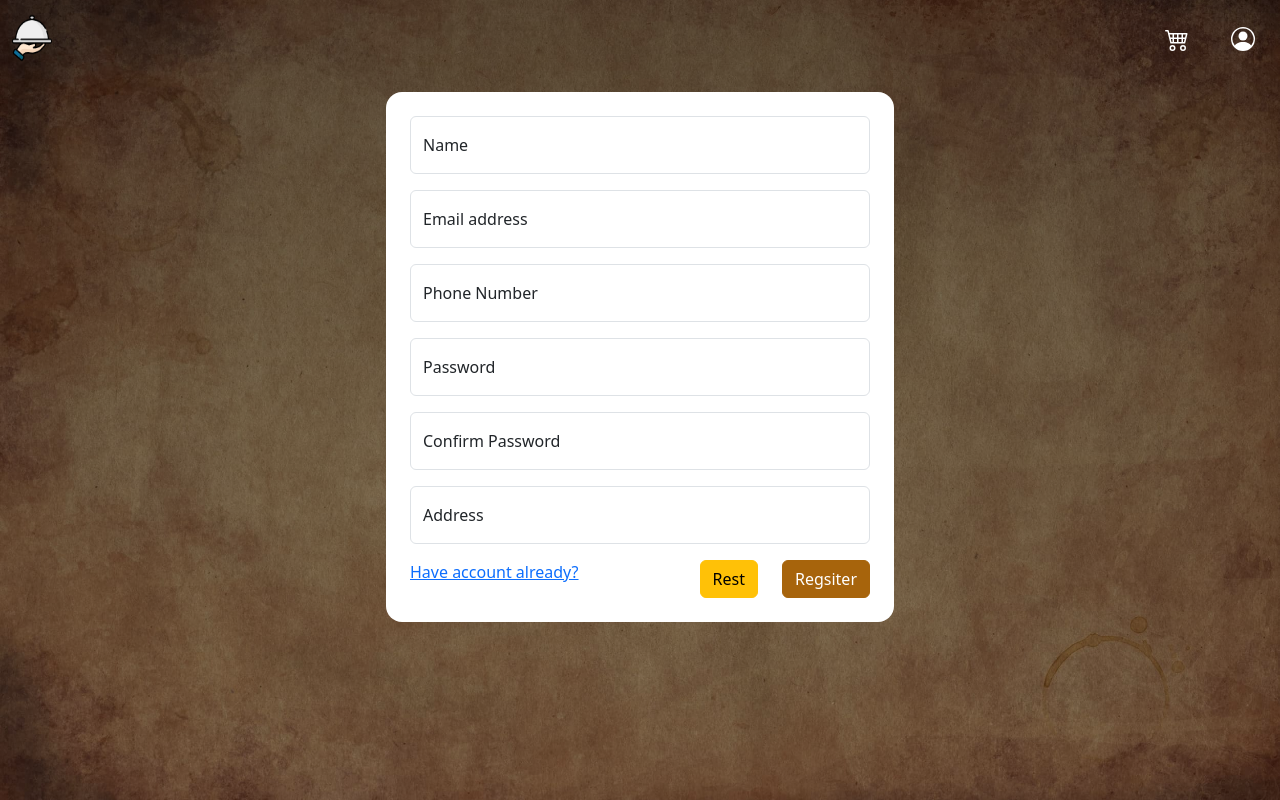
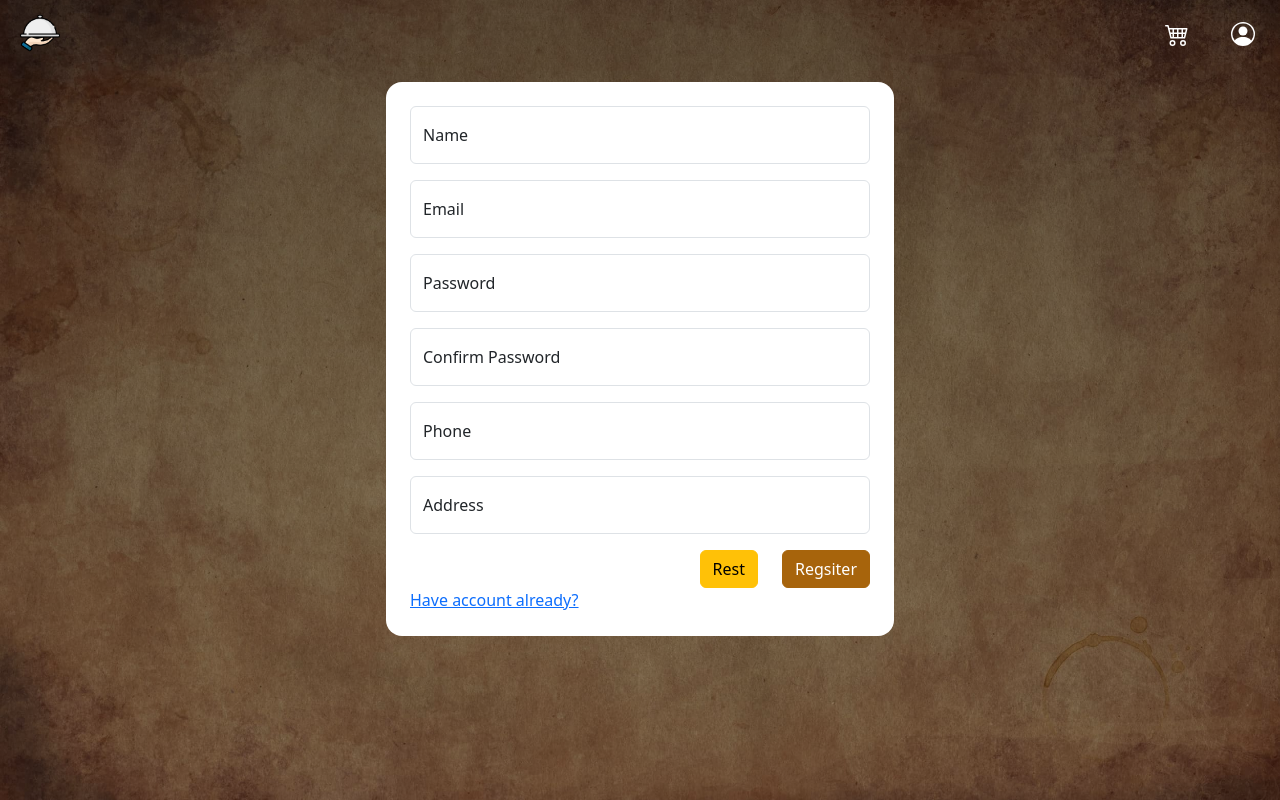
Before and after one commit to ozlo12/middle_east_food, a Next.js app: page /register in a window 1280 px wide. Built offline with nearby package versions, Linux system fonts and the light colour scheme.

Commit message:
auth-validation

```diff
--- a/src/components/auth/RegisterForm.tsx
+++ b/src/components/auth/RegisterForm.tsx
@@ -1,68 +1,58 @@
+"use client";
 import Link from "next/link";
-import classes from './auth.module.scss';
+import { useFormik } from "formik";
+import * as Yup from "yup";
+import classes from "./auth.module.scss";
+import {
+  AddressField,
+  ConfirmPasswordField,
+  EmailField,
+  NameField,
+  PasswordField,
+  PhoneField,
+} from "@components/formik-field-generator";
+
 export default function RegisterForm() {
+  const formik = useFormik({
+    initialValues: {
+      name: "",
+      email: "",
+      password: "",
+      confirmPassword: "",
+      phone: "",
+      address: "",
+    },
+    validationSchema: Yup.object().shape({
+      name: Yup.string().required("Name is required!"),
+      email: Yup.string()
+        .email("Not valid email!")
+        .required("Email is required!"),
+      password: Yup.string()
+        .required("Password is required!")
+        .min(8, "Password is too short!"),
+      confirmPassword: Yup.string()
+        .oneOf([Yup.ref("password")])
+        .required("Confirm password is required!"),
+      phone: Yup.string().required("Phone is required!"),
+      address: Yup.string().required("Address is required"),
+    }),
+
+    onSubmit() {},
+  });
   return (
-    <form  className={`${classes.register_form}`}>
+    <form className={`${classes.register_form}`}>
       <div className="border-1 rounded-4 bg-white p-4">
-        <div className="form-floating mb-3">
-          <input
-            className="form-control"
-            id="floatingName"
-            placeholder="Your Name"
-          />
-          <label htmlFor="floatingName">Name</label>
+        <NameField formik={formik} />
+        <EmailField formik={formik} />
+        <PasswordField formik={formik} />
+        <ConfirmPasswordField formik={formik} />
+        <PhoneField formik={formik} />
+        <AddressField formik={formik} />
+        <div className="d-flex justify-content-end ">
+          <button className="btn btn-warning me-4">Rest</button>
+          <button className="btn btn-primary">Regsiter</button>
         </div>
-        <div className="form-floating mb-3">
-          <input
-            type="email"
-            className="form-control"
-            id="floatingEmail"
-            placeholder="name@example.com"
-          />
-          <label htmlFor="floatingEmail">Email address</label>
-        </div>
-        <div className="form-floating mb-3">
-          <input
-            type="tel"
-            className="form-control"
-            id="floatingPhone"
-            placeholder="Your Name"
-          />
-          <label htmlFor="floatingPhone">Phone Number</label>
-        </div>
-        <div className="form-floating mb-3">
-          <input
-            type="password"
-            className="form-control"
-            id="floatingPassword"
-            placeholder="Password"
-          />
-          <label htmlFor="floatingPassword">Password</label>
-        </div>
-        <div className="form-floating mb-3">
-          <input
-            type="password"
-            className="form-control"
-            id="floatingConfirmPassword"
-            placeholder="ConfirmPassword"
-          />
-          <label htmlFor="floatingConfirmPassword">Confirm Password</label>
-        </div>
-        <div className="form-floating mb-3">
-          <input
-            className="form-control"
-            id="floatingAddress"
-            placeholder="Your Address"
-          />
-          <label htmlFor="floatingName">Address</label>
-        </div>
-        <div className="d-flex justify-content-between">
-          <Link href="/login">Have account already?</Link>
-          <div className="d-flex">
-            <button className="btn btn-warning me-4">Rest</button>
-            <button className="btn btn-primary">Regsiter</button>
-          </div>
-        </div>
+        <Link href="/login">Have account already?</Link>
       </div>
     </form>
   );
--- /dev/null
+++ b/src/components/formik-field-generator.tsx
@@ -0,0 +1,57 @@
+import { FormikErrors, FormikTouched, FormikValues } from "formik";
+
+interface ExtendableProps {
+  handleChange: any;
+  handleBlur: any;
+  touched: FormikTouched<any>;
+  errors: FormikErrors<{ [ind: string]: string | undefined }>;
+  values: FormikValues;
+}
+
+export const inputFieldTypeGenerator =
+  (fieldType: string = "text") =>
+  (fieldName: string) =>
+  (title: string) =>
+  ({ formik }: { formik: ExtendableProps }) =>
+    (
+      <div className="form-floating mb-3">
+        <input
+          type={fieldType}
+          name={fieldName}
+          value={formik.values[fieldName]}
+          onChange={formik.handleChange}
+          onBlur={formik.handleBlur}
+          className={`form-control ${
+            formik.errors[fieldName]
+              ? "is-invalid"
+              : formik.touched[fieldName]
+              ? "is-valid"
+              : ""
+          }`}
+          id={fieldName}
+          placeholder={title}
+        />
+        <label htmlFor={fieldName}>{title}</label>
+        <div className="invalid-feedback">{formik.errors[fieldName]}</div>
+      </div>
+    );
+
+export const emailNameGenerator = inputFieldTypeGenerator("email");
+export const passwordNameGenerator = inputFieldTypeGenerator("password");
+export const textNameGenerator = inputFieldTypeGenerator("text");
+
+export const emailTitleGenerator = emailNameGenerator("email");
+export const passwordTitleGenerator = passwordNameGenerator("password");
+export const confirmPasswordTitleGenerator =
+  passwordNameGenerator("confirmPassword");
+export const nameTitleGenerator = textNameGenerator("name");
+export const phoneTitleGenerator = textNameGenerator("phone");
+export const addressTitleGenerator = textNameGenerator("address");
+
+export const NameField = nameTitleGenerator("Name");
+export const EmailField = emailTitleGenerator("Email");
+export const PasswordField = passwordTitleGenerator("Password");
+export const ConfirmPasswordField =
+  confirmPasswordTitleGenerator("Confirm Password");
+export const PhoneField = phoneTitleGenerator("Phone");
+export const AddressField = addressTitleGenerator("Address");
--- a/src/components/navbar/Navbar.tsx
+++ b/src/components/navbar/Navbar.tsx
@@ -7,12 +7,11 @@ export default function Navbar() {
   return (
     <nav className="navbar bg-transparent">
       <div className="container-fluid navbar-dark">
-        <Link passHref className="navbar-brand fw-bold fs-3" href="/">
+        <Link passHref className="navbar-brand ms-2" href="/">
           <Image
-
             src="/serving-dish-2.png"
             width={40}
-            height={50}
+            height={40}
             alt="Middle Eastern Food"
           />
         </Link>
--- a/src/icons/Cart.tsx
+++ b/src/icons/Cart.tsx
@@ -1,11 +1,14 @@
-export default function CartIcon() {
+export default function CartIcon(
+  { color }: { color?: string } = { color: "white" }
+) {
+  if (!color) color = "white";
   return (
     <svg
       xmlns="http://www.w3.org/2000/svg"
       width="24"
       height="24"
       fill="currentColor"
-      className="bi bi-cart4 text-white"
+      className={`bi bi-cart4 text-${color}`}
       viewBox="0 0 16 16"
     >
       <path d="M0 2.5A.5.5 0 0 1 .5 2H2a.5.5 0 0 1 .485.379L2.89 4H14.5a.5.5 0 0 1 .485.621l-1.5 6A.5.5 0 0 1 13 11H4a.5.5 0 0 1-.485-.379L1.61 3H.5a.5.5 0 0 1-.5-.5zM3.14 5l.5 2H5V5H3.14zM6 5v2h2V5H6zm3 0v2h2V5H9zm3 0v2h1.36l.5-2H12zm1.11 3H12v2h.61l.5-2zM11 8H9v2h2V8zM8 8H6v2h2V8zM5 8H3.89l.5 2H5V8zm0 5a1 1 0 1 0 0 2 1 1 0 0 0 0-2zm-2 1a2 2 0 1 1 4 0 2 2 0 0 1-4 0zm9-1a1 1 0 1 0 0 2 1 1 0 0 0 0-2zm-2 1a2 2 0 1 1 4 0 2 2 0 0 1-4 0z" />
```
Also changed, not shown: src/components/auth/LoginForm.tsx (+15 -31 lines), src/components/buttons/CartButton.tsx (added, +10 -0 lines), src/components/meals/MealCard.tsx (+4 -9 lines), src/models/cart.ts (+45 -45 lines), src/models/order.ts (+19 -19 lines), src/models/user.ts (+16 -16 lines), 1 other file (tests, documents, lock files or other folders).
